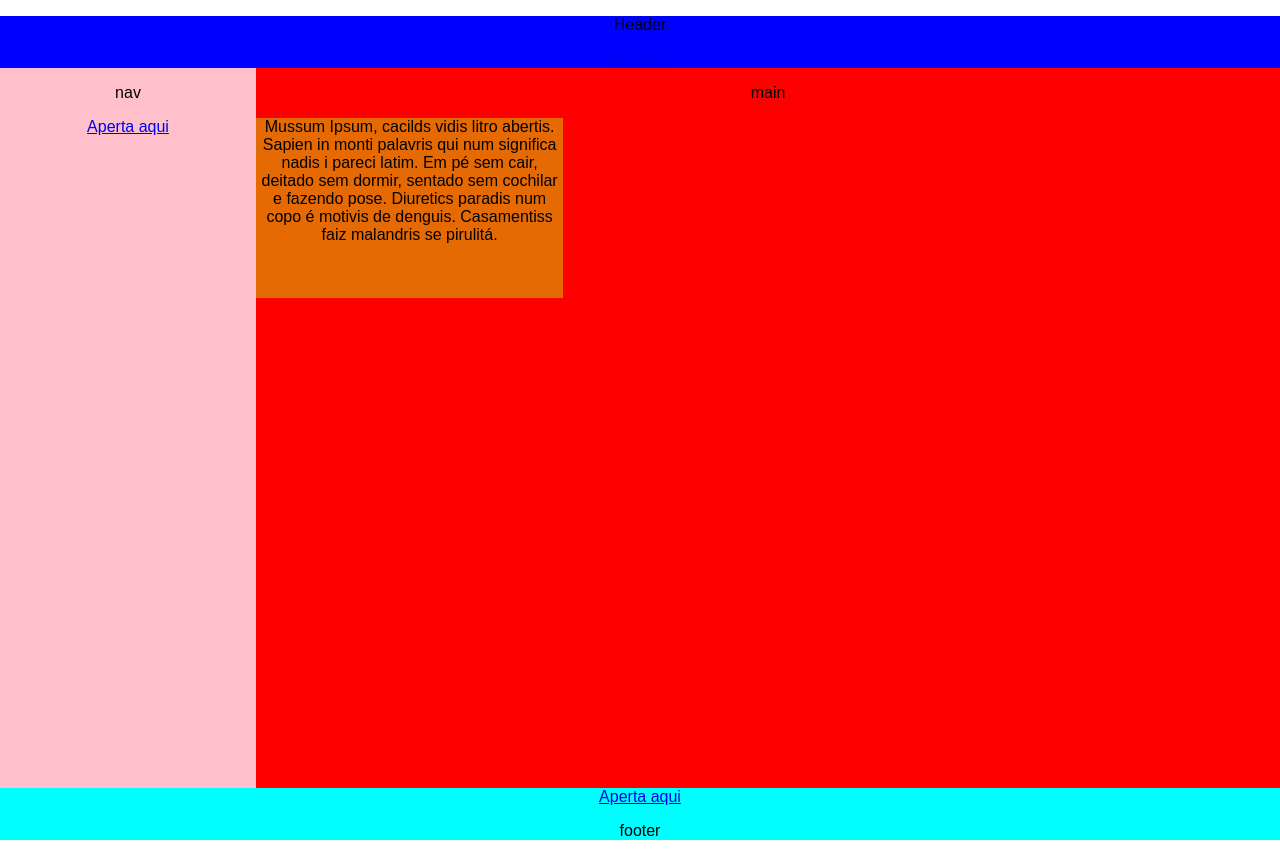
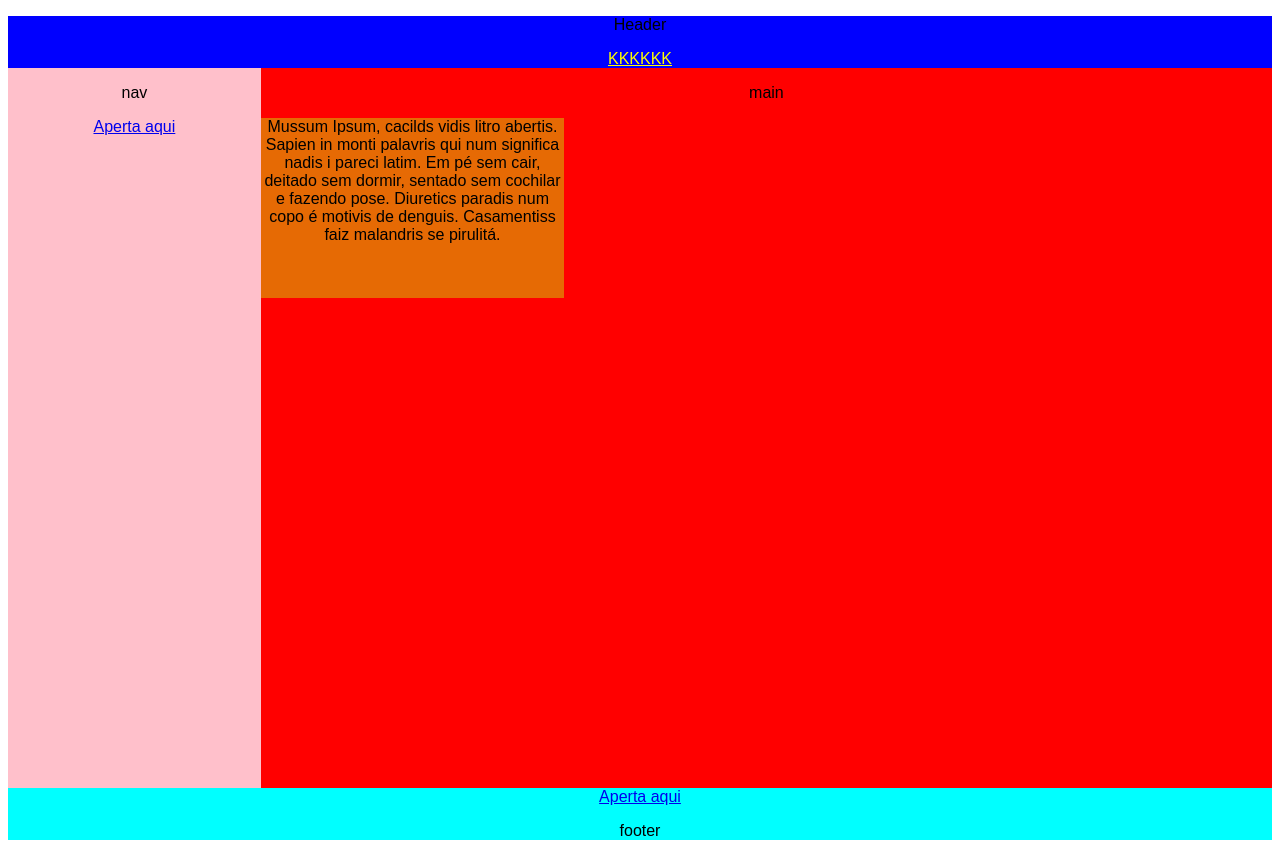
Before and after one commit to IsaacSales15/HTML-CSS, a plain HTML site: page ATIVIDADE_CSS/atvcss.html in a window 1280 px wide. Drawn offline with Linux system fonts and the light colour scheme.

Commit message:
Update layout.css

```diff
--- a/ATIVIDADE_CSS/layout.css
+++ b/ATIVIDADE_CSS/layout.css
@@ -1,7 +1,5 @@
 body, header, main, nav, footer {
-    text-align: center;
-    margin: 0;
-    padding: 0;
+    text-align: center;;
 }
 
 body {
@@ -14,6 +12,9 @@ header {
     width: 100%;
     height: 20%;
 }
+.color{
+    color: yellow;
+}
 .texto{
     text-align: center;
     background-color: rgb(230, 106, 4);
@@ -22,6 +23,7 @@ header {
 }
 
 main {
+    align-items: center;
     float: none;
     background-color: red;
     width: 80%;
```
